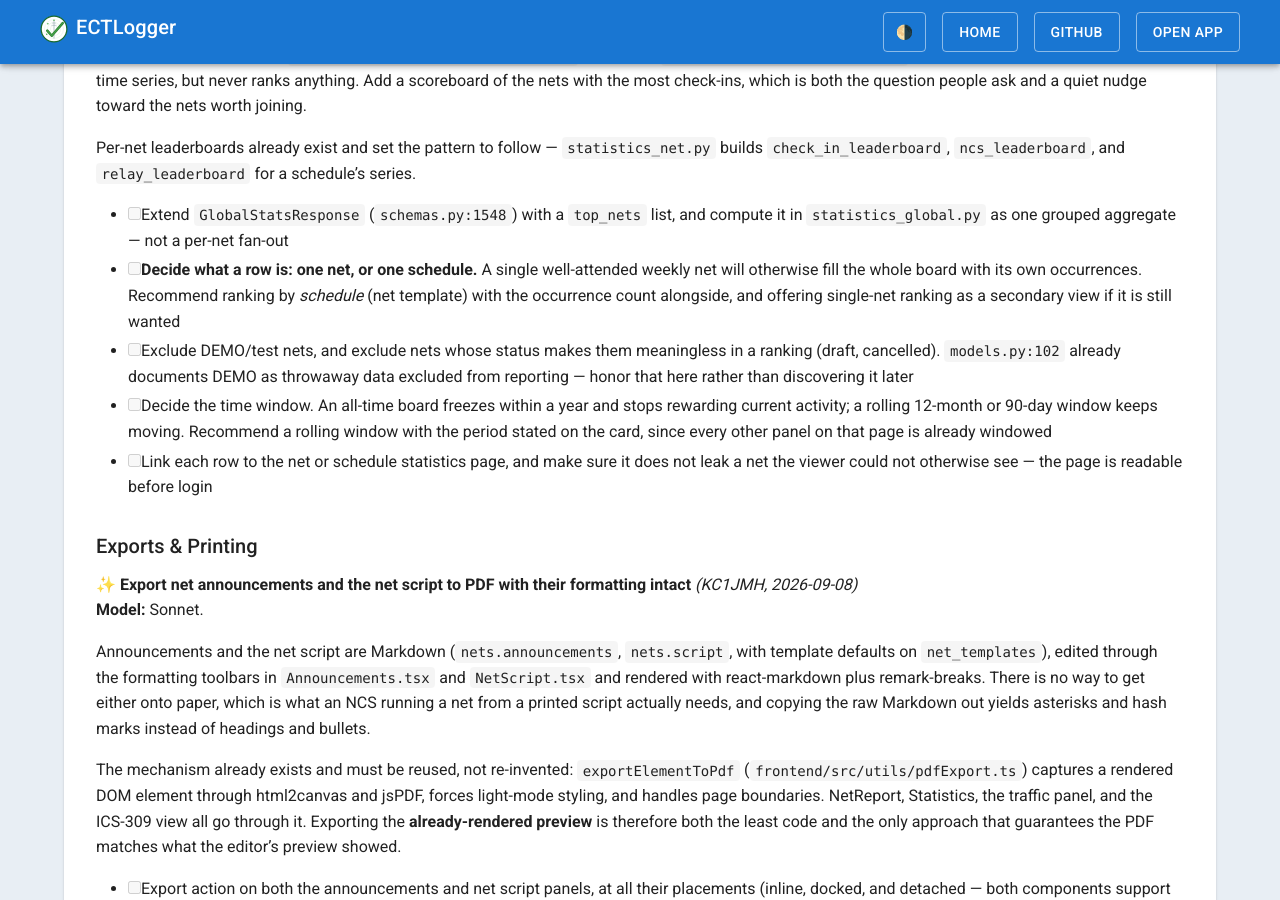
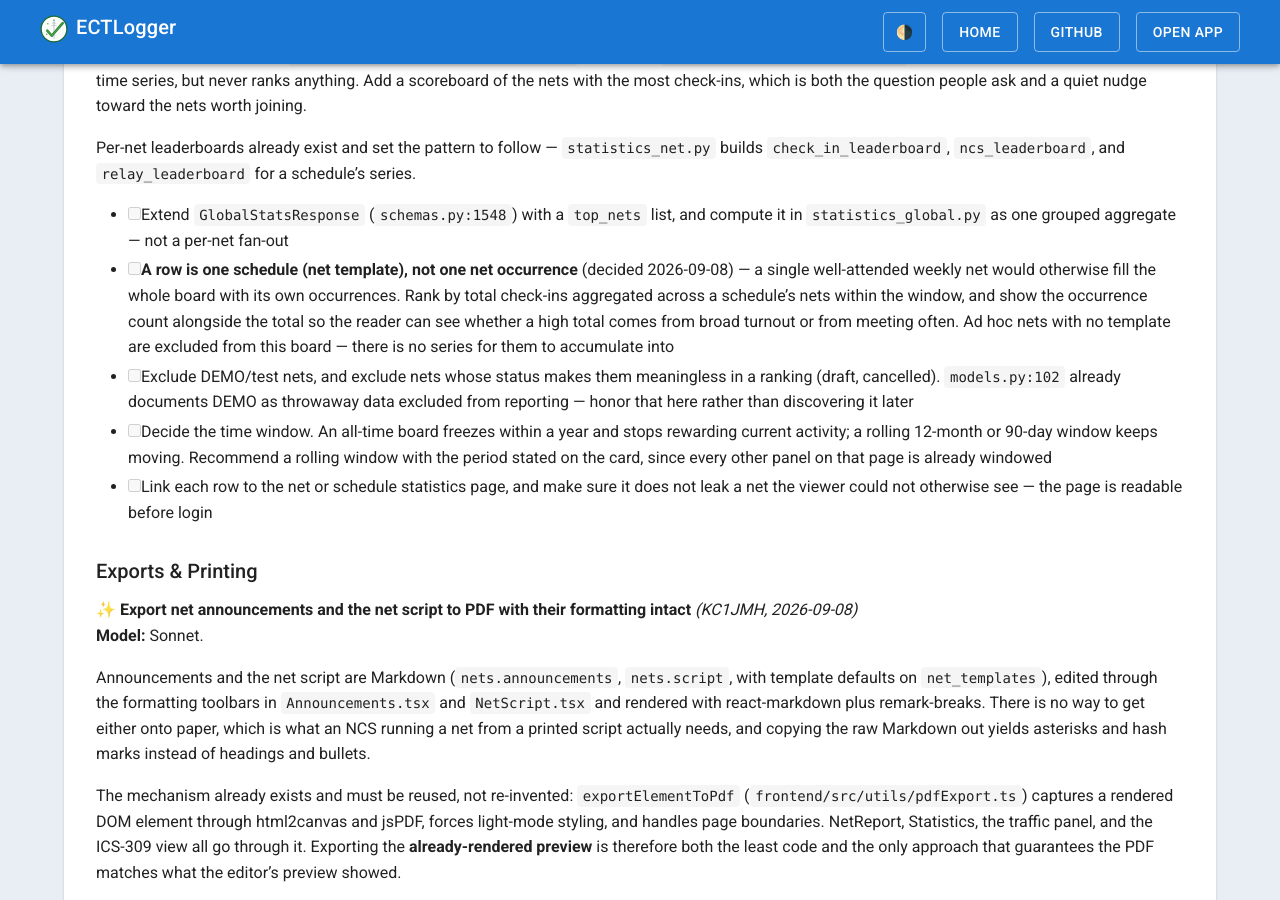
Before and after one commit to bradbrownjr/ectlogger, a Jekyll site: the page built from docs/ROADMAP.md, in a window 1280 px wide and 900 px high, scrolled down 16542 px. Built offline with Jekyll 4.4.1, drawn with Linux system fonts in a browser that asks for light colours; our own code applies the rules of GitHub Pages for plain Markdown files.

Commit message:
Roadmap: decide scoreboard ranks by schedule, not individual net
Ad hoc nets with no template are excluded from the board since there is
no series for their check-ins to accumulate into.

Co-Authored-By: Claude Opus 5 <noreply@anthropic.com>
Claude-Session: https://claude.ai/code/session_01LjFGyntuCLmjfCGh8VLZze

```diff
--- a/docs/ROADMAP.md
+++ b/docs/ROADMAP.md
@@ -623,10 +623,12 @@ Per-net leaderboards already exist and set the pattern to follow — `statistics
 
 - [ ] Extend `GlobalStatsResponse` (`schemas.py:1548`) with a `top_nets` list, and compute it in
       `statistics_global.py` as one grouped aggregate — not a per-net fan-out
-- [ ] **Decide what a row is: one net, or one schedule.** A single well-attended weekly net will
-      otherwise fill the whole board with its own occurrences. Recommend ranking by *schedule*
-      (net template) with the occurrence count alongside, and offering single-net ranking as a
-      secondary view if it is still wanted
+- [ ] **A row is one schedule (net template), not one net occurrence** (decided 2026-09-08) — a
+      single well-attended weekly net would otherwise fill the whole board with its own
+      occurrences. Rank by total check-ins aggregated across a schedule's nets within the window,
+      and show the occurrence count alongside the total so the reader can see whether a high total
+      comes from broad turnout or from meeting often. Ad hoc nets with no template are excluded
+      from this board — there is no series for them to accumulate into
 - [ ] Exclude DEMO/test nets, and exclude nets whose status makes them meaningless in a ranking
       (draft, cancelled). `models.py:102` already documents DEMO as throwaway data excluded from
       reporting — honor that here rather than discovering it later
```
